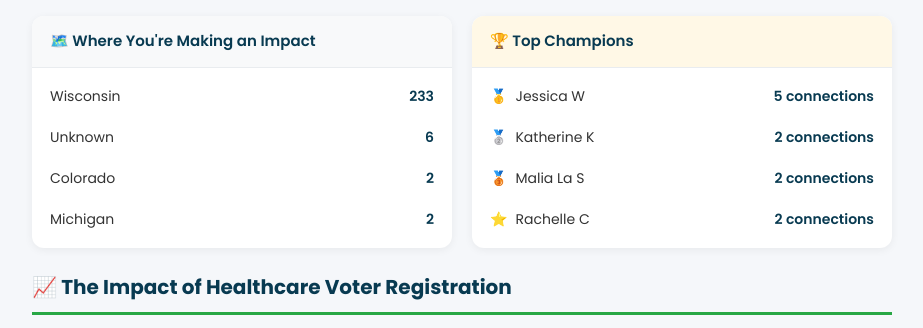
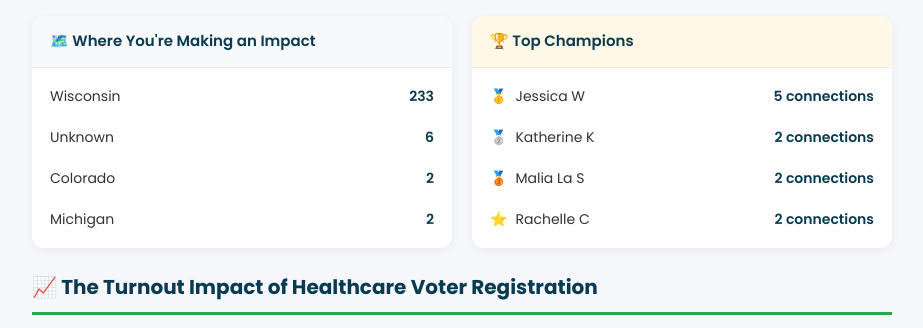
Before and after one commit to AHealthierDemocracy/civichealthpartner, a plain HTML site: page index.html in a window 1280 px wide. Shown: the part 616-944 px from the top of the page, without its empty margins (178-1101 px from the left). Drawn offline with Linux system fonts and the light colour scheme.

Commit message:
Update section header for voter registration impact

```diff
--- a/index.html
+++ b/index.html
@@ -417,7 +417,7 @@
         </div>
 
         <!-- How Your Voters Compare -->
-        <div class="section-header green">📈 The Impact of Healthcare Voter Registration</div>
+        <div class="section-header green">📈 The Turnout Impact of Healthcare Voter Registration</div>
 
         <div class="comparison-intro">
             <strong>You're part of something bigger.</strong> Across the entire Vot-ER community, people who register through healthcare settings vote at significantly higher rates than the general population. Here's how voters reached through Vot-ER partners performed in 2024:
```
